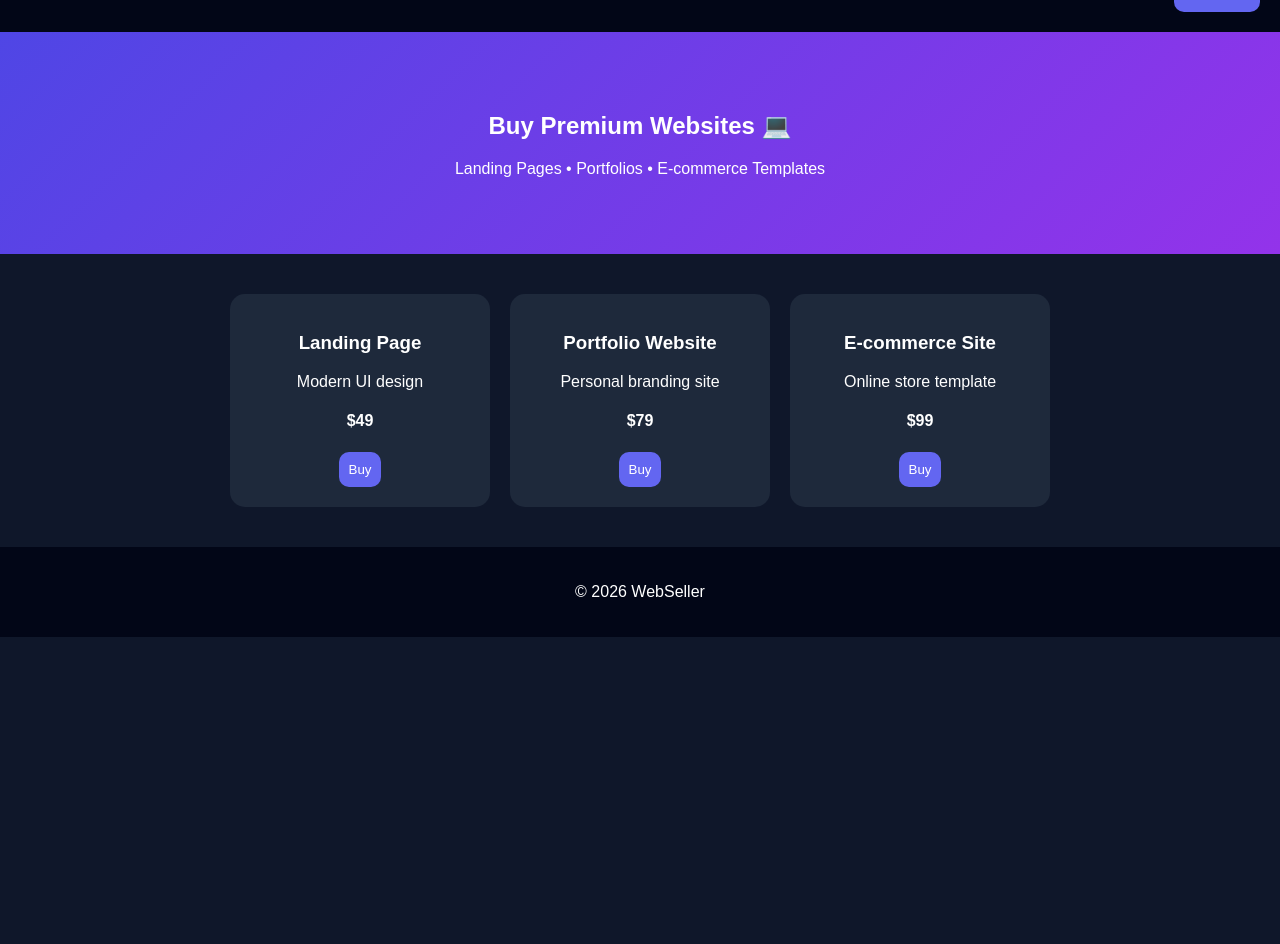
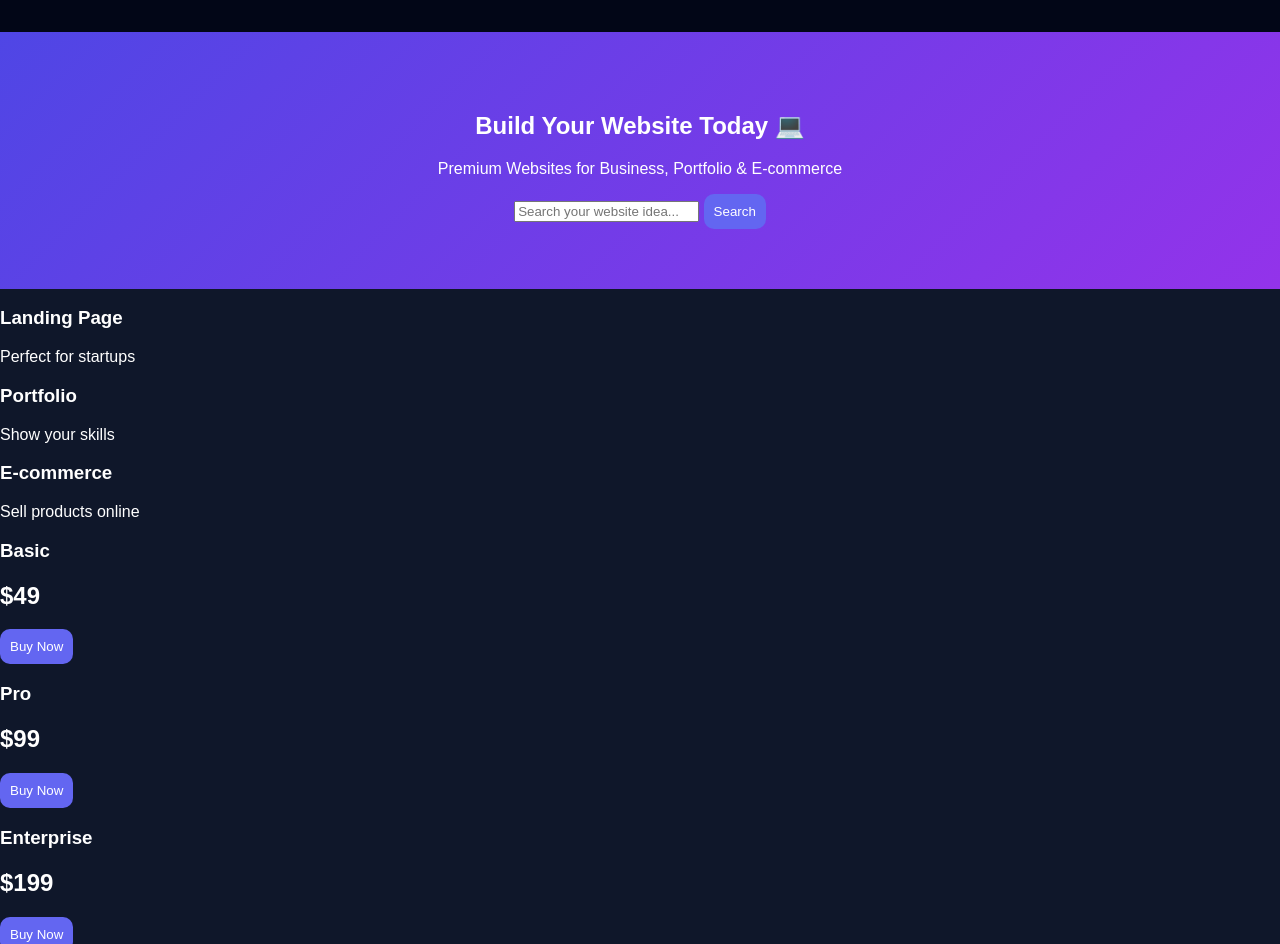
Before and after one commit to Shubhanshu-mishra85/kali005-shop, a plain HTML site: page index.html in a window 1280 px wide. Shown: the part 76-1020 px from the top of the page. Before the commit the page ends 800 px from the top, so only its background shows below. Drawn offline with Linux system fonts and the light colour scheme.

Commit message:
Update website title and content for rebranding

```diff
--- a/index.html
+++ b/index.html
@@ -3,54 +3,84 @@
 <head>
 <meta charset="UTF-8">
 <meta name="viewport" content="width=device-width, initial-scale=1.0">
-<title>Web Seller</title>
+<title>Kali007 Web Services</title>
 <link rel="stylesheet" href="style.css">
 </head>
 
 <body>
 
+<!-- NAVBAR -->
 <header class="navbar">
-  <h2>WebSeller 🚀</h2>
-  <button onclick="showCart()">🛒 Cart (<span id="cart-count">0</span>)</button>
+  <h2>Kali007 🚀</h2>
+  <nav>
+    <a href="#">Home</a>
+    <a href="#services">Services</a>
+    <a href="#pricing">Pricing</a>
+  </nav>
 </header>
 
+<!-- HERO -->
 <section class="hero">
-  <h1>Buy Premium Websites 💻</h1>
-  <p>Landing Pages • Portfolios • E-commerce Templates</p>
+  <h1>Build Your Website Today 💻</h1>
+  <p>Premium Websites for Business, Portfolio & E-commerce</p>
+
+  <div class="search-box">
+    <input type="text" placeholder="Search your website idea...">
+    <button>Search</button>
+  </div>
 </section>
 
-<section class="products">
+<!-- SERVICES -->
+<section id="services" class="services">
 
-  <div class="card">
+  <div class="service-card">
     <h3>Landing Page</h3>
-    <p>Modern UI design</p>
-    <h4>$49</h4>
-    <button onclick="buy('Landing Page')">Buy</button>
+    <p>Perfect for startups</p>
   </div>
 
-  <div class="card">
-    <h3>Portfolio Website</h3>
-    <p>Personal branding site</p>
-    <h4>$79</h4>
-    <button onclick="buy('Portfolio Website')">Buy</button>
+  <div class="service-card">
+    <h3>Portfolio</h3>
+    <p>Show your skills</p>
   </div>
 
-  <div class="card">
-    <h3>E-commerce Site</h3>
-    <p>Online store template</p>
-    <h4>$99</h4>
-    <button onclick="buy('E-commerce Site')">Buy</button>
+  <div class="service-card">
+    <h3>E-commerce</h3>
+    <p>Sell products online</p>
   </div>
 
 </section>
 
-<section class="cart-section" id="cart-box">
-  <h2>Your Orders</h2>
-  <ul id="cart-items"></ul>
+<!-- PRICING -->
+<section id="pricing" class="pricing">
+
+  <div class="price-card">
+    <h3>Basic</h3>
+    <h2>$49</h2>
+    <button onclick="buy('Basic Plan')">Buy Now</button>
+  </div>
+
+  <div class="price-card premium">
+    <h3>Pro</h3>
+    <h2>$99</h2>
+    <button onclick="buy('Pro Plan')">Buy Now</button>
+  </div>
+
+  <div class="price-card">
+    <h3>Enterprise</h3>
+    <h2>$199</h2>
+    <button onclick="buy('Enterprise Plan')">Buy Now</button>
+  </div>
+
+</section>
+
+<!-- CTA -->
+<section class="cta">
+  <h2>Start Your Online Journey 🚀</h2>
+  <button>Get Started</button>
 </section>
 
 <footer>
-  <p>© 2026 WebSeller</p>
+  <p>© 2026 Kali007</p>
 </footer>
 
 <script src="script.js"></script>
```
